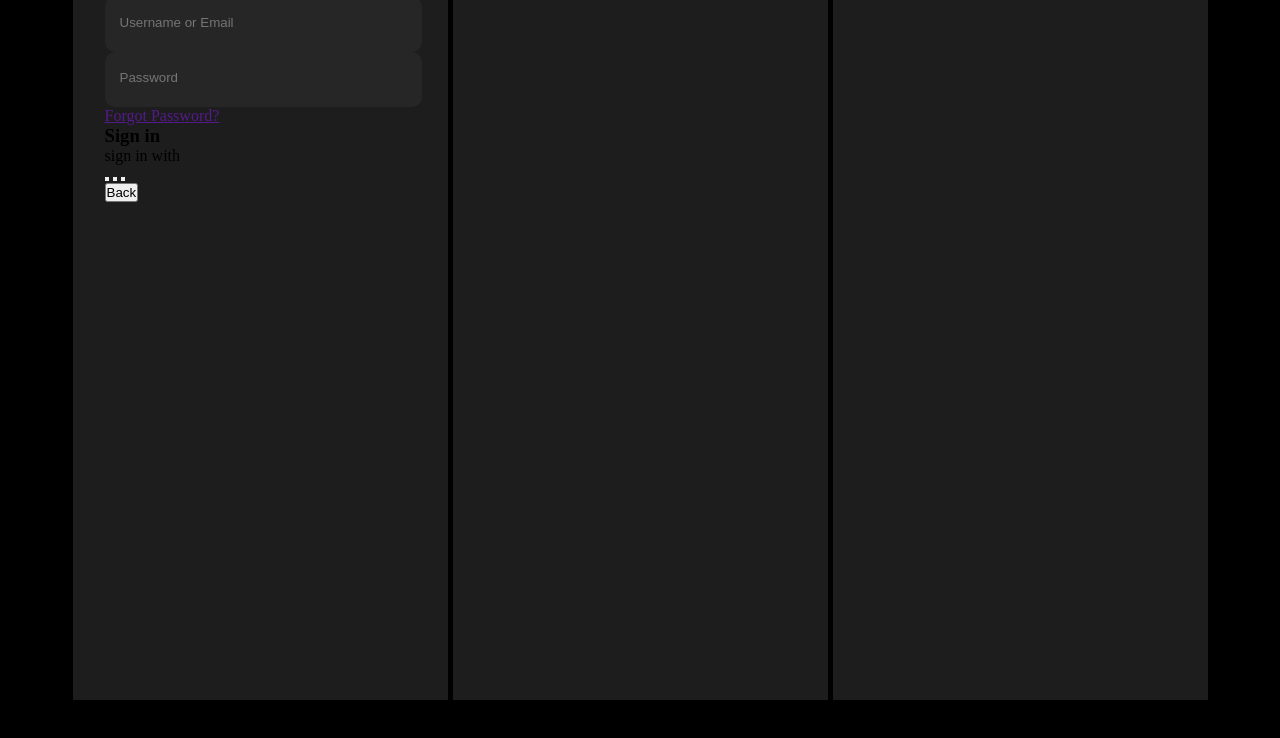
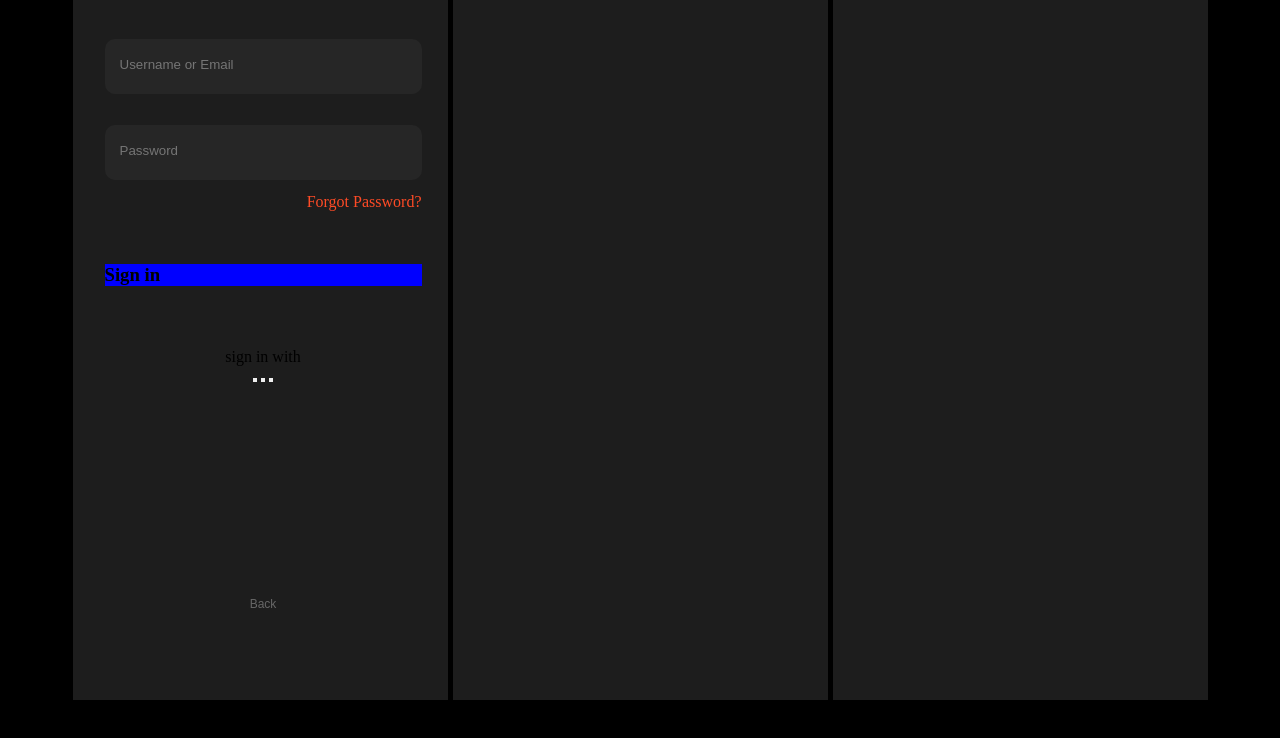
Before and after one commit to frontendvidu/sign, a plain HTML site: page index.html in a window 1280 px wide. Shown: the part 162-900 px from the top of the page. Drawn offline with Linux system fonts and the light colour scheme.

Commit message:
desigining the #sign_in section

```diff
--- a/index.html
+++ b/index.html
@@ -14,7 +14,7 @@
                 <input type="email" placeholder="Username or Email">
                 <input type="password" placeholder="Password">
             </form>
-            <span><a href="">Forgot Password?</a></span>
+            <span class="forgot_password"><a href="">Forgot Password?</a></span>
             <div class="button">
                 <h3>Sign in</h3>
                 <!-- <button>Click</button>  -->
@@ -27,7 +27,7 @@
                     <button></button>
                 </div>
             </div>
-            <button>Back</button>
+            <button class="back_button">Back</button>
 
 
 
--- a/styles.css
+++ b/styles.css
@@ -21,12 +21,17 @@
   height: 812px;
   background-color: rgba(29, 29, 29, 1);
   padding: 66px 26px 34px 32px;
+  display: flex;
+  flex-direction: column;
+  align-items: flex-start;
+  justify-content: flex-start;
 }
 
 h1 {
   font-size: 36px;
   color: #ffffff;
   line-height: 43px;
+  margin-bottom: 11px;
 }
 
 input {
@@ -36,4 +41,43 @@ input {
   background-color: #262626;
   border: none;
   padding: 14px 15px 18px;
+  margin-top: 31px;
 }
+
+.forgot_password {
+  width: 100%;
+  text-align: right;
+  margin-top: 13px;
+}
+
+.forgot_password a {
+  color: rgba(255, 75, 38, 1);
+  text-decoration: none;
+}
+
+.button {
+  width: 100%;
+  background-color: blue;
+  display: flex;
+  align-items: center;
+  justify-content: space-between;
+  margin-top: 53px;
+}
+
+.socials {
+  width: 100%;
+  display: flex;
+  flex-direction: column;
+  align-items: center;
+  justify-content: center;
+  margin-top: 62px;
+  margin-bottom: 158px;
+}
+
+.back_button {
+  color: rgba(103, 103, 103, 1);
+  font-size: 12px;
+  background-color: transparent;
+  border: none;
+  margin: auto;
+}
```
